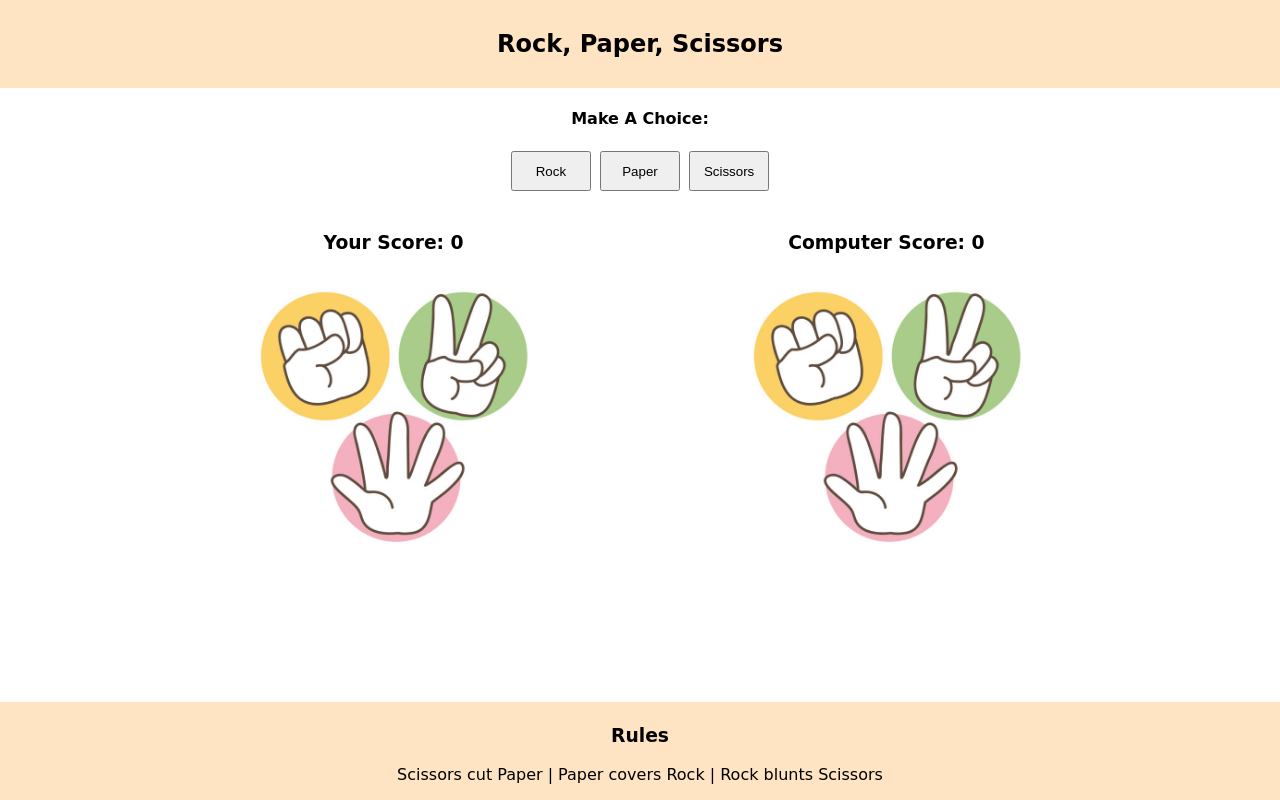
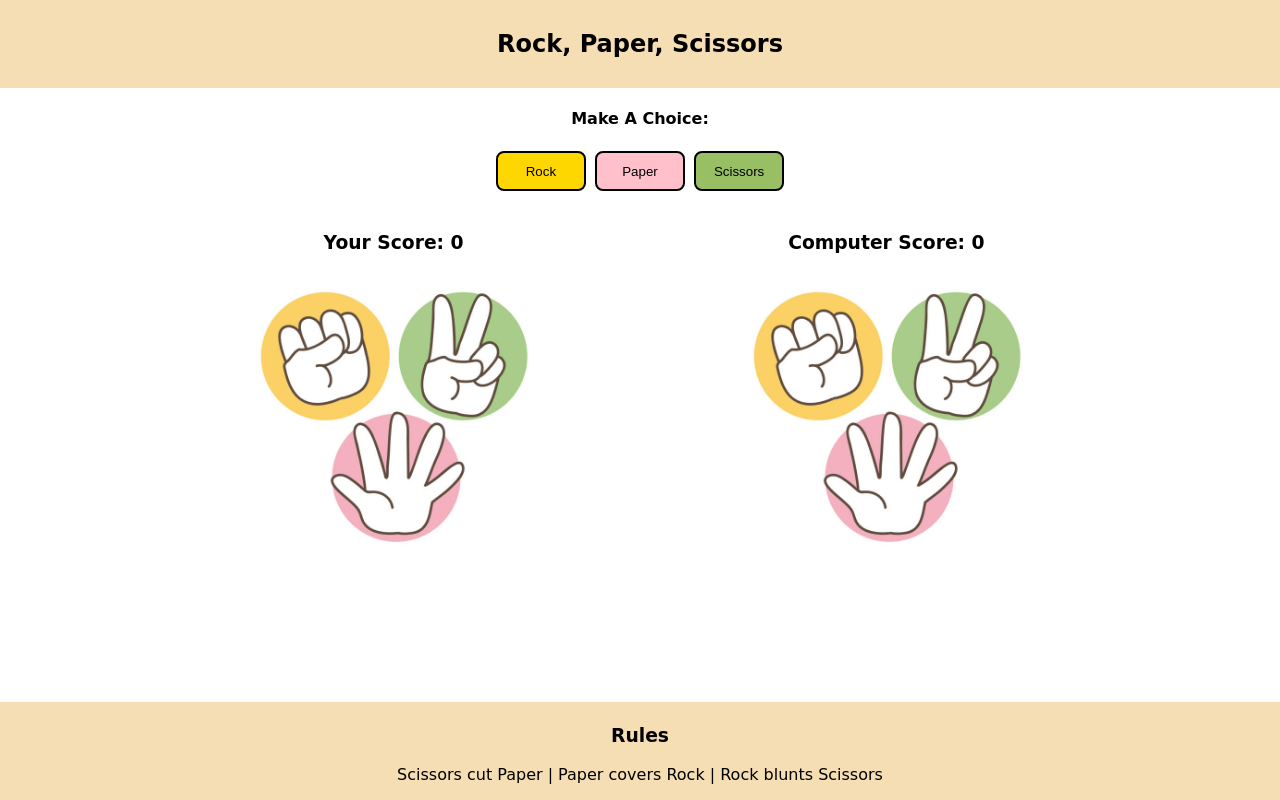
Before and after one commit to Barry1701/rock_paper_scissors, a plain HTML site: page index.html in a window 1280 px wide. Drawn offline with Linux system fonts and the light colour scheme; a web font is replaced by a local one.

Commit message:
Add some more style to CSS with backgroundcolour to the buttons

```diff
--- a/assets/css/style.css
+++ b/assets/css/style.css
@@ -6,8 +6,8 @@ body{
 }
 header {
     text-align: center;
-    padding:10px;
-    background-color: #FFE4C4;
+    padding: 10px;
+    background-color: #F5DEB3;
 
 
 }
@@ -26,9 +26,21 @@ header {
 .control {
     display: inline-block;
     margin: 2px;
-    width: 80px;
+    width: 90px;
     height: 40px;
+    border:2px double #000000;
+    border-radius: 8px;
 
+
+}
+button[data-choice="0"] {
+    background-color: #FFD700;
+}
+button[data-choice="1"] {
+    background-color: #FFC0CB;
+}
+button[data-choice="2"] {
+    background-color: #98BF64;
 }
 
 #messages {
@@ -44,6 +56,7 @@ header {
 
 
 
+
 }
 
 
@@ -52,10 +65,12 @@ header {
 
     float: right;
     width: 45%;
+}
 
 
 
-}
+
+
 
 #player-image,
 #computer-image {
@@ -63,6 +78,7 @@ header {
 
     width: 70%;
     height: 80%;
+
 }
 
 .rules {
@@ -74,6 +90,7 @@ header {
     min-height: 80px;
     padding-top: 5px;
     text-align: center;
-    color: #000000;
-    background-color: #FFE4C4;
+    background-color: #F5DEB3;
+    margin-top: 20px;
+
 }
```
Also changed, not shown: index.html (+2 -0 lines).
